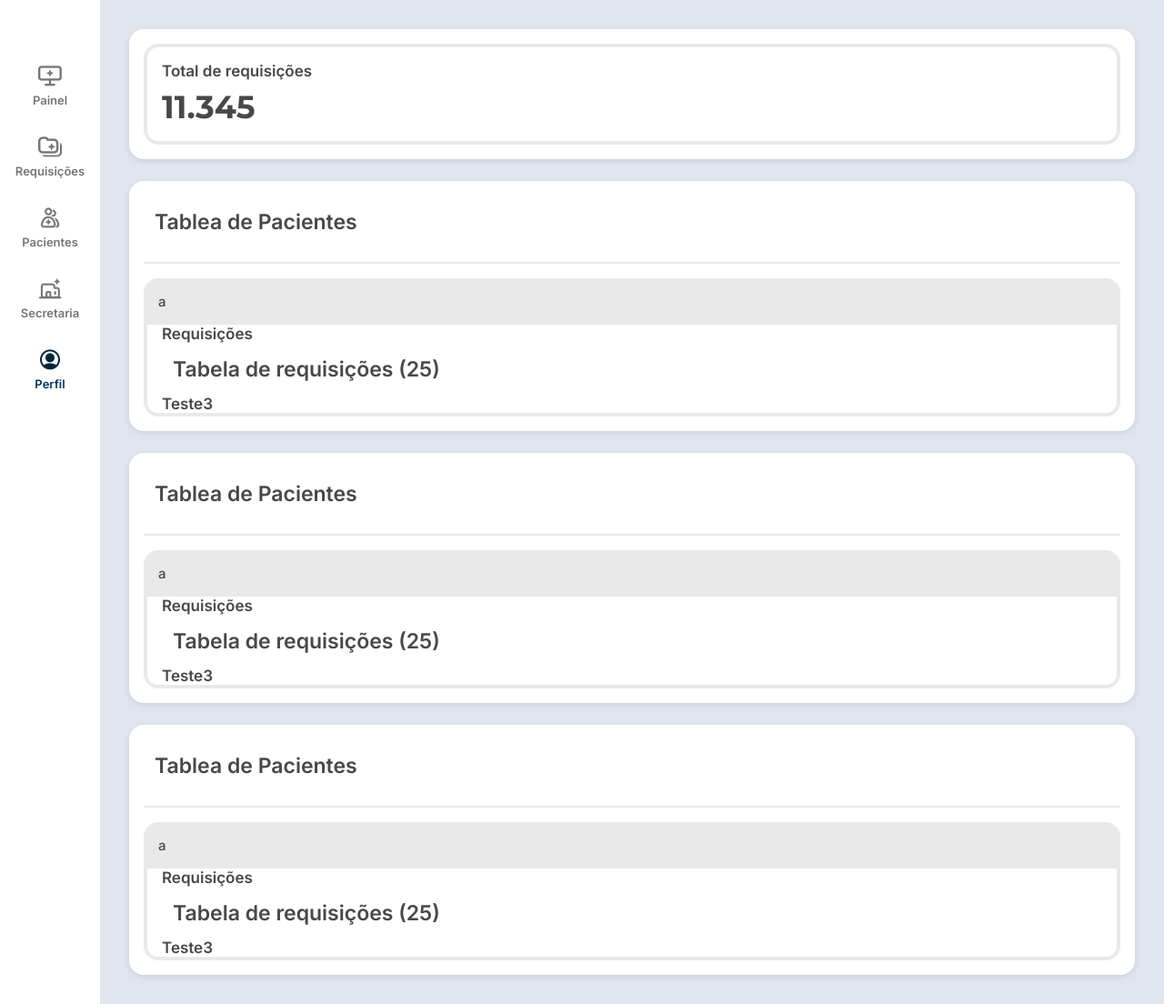
After one commit to matheeus4568/Salus-System-Projeto-Integrador, a Django app: page / in a window 1280 px wide. The commit adds this page. Shown: the whole page at 91% size. Run offline with Django 5.2, Linux system fonts and the light colour scheme; some web fonts are replaced.

Commit message:
wip: sidebar

```diff
--- /dev/null
+++ b/SalusSystem/m_views.py
@@ -0,0 +1,4 @@
+from django.shortcuts import render
+
+def teste(request):
+    return render(request, 'm_teste.html')
--- a/SalusSystem/urls.py
+++ b/SalusSystem/urls.py
@@ -16,7 +16,9 @@ Including another URLconf
 """
 from django.contrib import admin
 from django.urls import path
+from .m_views import *
 
 urlpatterns = [
     path('admin/', admin.site.urls),
+    path('', teste, name='teste'),
 ]
--- /dev/null
+++ b/static/css/components/sidebar.css
@@ -0,0 +1,49 @@
+.sidebar{
+    background-color: var(--white);
+
+    width: 110px;
+    height: 100vh;
+    padding: var(--spacing-xxl) var(--spacing-md);
+}
+
+.sidebar-menu {
+    display: flex;
+    flex-direction: column;
+    gap: var(--spacing-md);
+}
+
+.sidebar-item {
+    height: 62px;
+
+    display: flex;
+    flex-direction: column;
+    justify-content: center;
+    align-items: center;
+    gap: var(--spacing-sm);
+}
+
+.sidebar-link {
+    border-radius: var(--border-radius-md);
+    width: 100%;
+    height: 100%;
+
+    display: flex;
+    flex-direction: column;
+    justify-content: center;
+    align-items: center;
+    gap: var(--spacing-sm);
+}
+
+.sidebar-link:hover {
+    background-color: var(--light-gray);
+}
+
+.sidebar-link:active {
+    background-color: var(--mid-light-gray);
+}
+
+.sidebar-label {
+    font-size: var(--fs-xs);
+    font-weight: var(--fw-semibold);
+    color: var(--mid-gray);
+}
--- a/static/css/icon_moon.css
+++ b/static/css/icon_moon.css
@@ -19,6 +19,7 @@
   font-variant: normal;
   text-transform: none;
   line-height: 1;
+  font-size: 22px;
 
   /* Better Font Rendering =========== */
   -webkit-font-smoothing: antialiased;
@@ -30,261 +31,196 @@
 }
 .icon-duas-setas-direita:before {
   content: "\e901";
-  color: #767676;
 }
 .icon-duas-setas-esquerda:before {
   content: "\e902";
-  color: #767676;
 }
 .icon-tres-pontos:before {
   content: "\e903";
-  color: #767676;
 }
 .icon-sessenta-mais:before {
   content: "\e904";
-  color: #767676;
 }
 .icon-mao-alergica:before {
   content: "\e905";
-  color: #767676;
 }
 .icon-atencao:before {
   content: "\e906";
-  color: #767676;
 }
 .icon-baixar:before {
   content: "\e907";
-  color: #767676;
 }
 .icon-cadeado-chave:before {
   content: "\e908";
-  color: #767676;
 }
 .icon-calendario:before {
   content: "\e909";
-  color: #767676;
 }
 .icon-casa:before {
   content: "\e90a";
-  color: #767676;
 }
 .icon-celular:before {
   content: "\e90b";
-  color: #767676;
 }
 .icon-checkbox-vazio:before {
   content: "\e90c";
-  color: #767676;
 }
 .icon-checkbox-marcado:before {
   content: "\e90d";
-  color: #767676;
 }
 .icon-perigo:before {
   content: "\e90e";
-  color: #767676;
 }
 .icon-cadeirante:before {
   content: "\e90f";
-  color: #767676;
 }
 .icon-recente-x:before {
   content: "\e910";
-  color: #767676;
 }
 .icon-cartao:before {
   content: "\e911";
-  color: #767676;
 }
 .icon-email:before {
   content: "\e912";
-  color: #767676;
 }
 .icon-check:before {
   content: "\e913";
-  color: #767676;
 }
 .icon-folha:before {
   content: "\e914";
-  color: #767676;
 }
 .icon-circulo-triangulo-quadrado:before {
   content: "\e915";
-  color: #767676;
 }
 .icon-gravidez:before {
   content: "\e916";
-  color: #767676;
 }
 .icon-impressora:before {
   content: "\e917";
-  color: #767676;
 }
 .icon-informacao:before {
   content: "\e918";
-  color: #767676;
 }
 .icon-lapis:before {
   content: "\e919";
-  color: #767676;
 }
 .icon-linha-horizontal:before {
   content: "\e91a";
-  color: #767676;
 }
 .icon-lixo:before {
   content: "\e91b";
-  color: #767676;
 }
 .icon-lupa:before {
   content: "\e91c";
-  color: #767676;
 }
 .icon-estrela-quatro-pontas:before {
   content: "\e91d";
-  color: #767676;
 }
 .icon-medico:before {
   content: "\e91e";
-  color: #767676;
 }
 .icon-olho-aberto:before {
   content: "\e91f";
-  color: #767676;
 }
 .icon-olho-fechado:before {
   content: "\e920";
-  color: #767676;
 }
 .icon-fita:before {
   content: "\e921";
-  color: #767676;
 }
 .icon-pessoa:before {
   content: "\e922";
-  color: #767676;
 }
 .icon-pessoa-mais:before {
   content: "\e923";
-  color: #767676;
 }
 .icon-pessoa-x:before {
   content: "\e924";
-  color: #767676;
 }
 .icon-pessoas-salus:before {
   content: "\e925";
-  color: #767676;
 }
 .icon-pessoas-salus-marcado:before {
   content: "\e926";
-  color: #767676;
 }
-.icon-painel:before {
+.icon-monitor:before {
   content: "\e927";
-  color: #767676;
 }
-.icon-Painel-marcado:before {
+.icon-monitor-marcado:before {
   content: "\e928";
-  color: #767676;
 }
 .icon-circulo:before {
   content: "\e929";
-  color: #767676;
 }
 .icon-perfil:before {
   content: "\e92a";
-  color: #767676;
 }
 .icon-perfil-marcado:before {
   content: "\e92b";
-  color: #767676;
 }
 .icon-prancheta:before {
   content: "\e92c";
-  color: #767676;
 }
 .icon-triangulo-cima-e-baixo:before {
   content: "\e92d";
-  color: #767676;
 }
 .icon-folder:before {
   content: "\e92e";
-  color: #767676;
 }
 .icon-folder-mais:before {
   content: "\e92f";
-  color: #767676;
 }
 .icon-folder-x:before {
   content: "\e930";
-  color: #767676;
 }
 .icon-folder-check:before {
   content: "\e931";
-  color: #767676;
 }
 .icon-folder-estrela:before {
   content: "\e932";
-  color: #767676;
 }
 .icon-folder-circulo:before {
   content: "\e933";
-  color: #767676;
 }
 .icon-folder-seta-baixo:before {
   content: "\e934";
-  color: #767676;
 }
 .icon-folder-seta-cima:before {
   content: "\e935";
-  color: #767676;
 }
 .icon-folders-salus:before {
   content: "\e936";
-  color: #767676;
 }
 .icon-folders-salus-marcado:before {
   content: "\e937";
-  color: #767676;
 }
 .icon-secretaria-salus:before {
   content: "\e938";
-  color: #767676;
 }
 .icon-secretaria-salus-marcado:before {
   content: "\e939";
-  color: #767676;
 }
 .icon-chevron-baixo:before {
   content: "\e93a";
-  color: #767676;
 }
 .icon-chevron-cima:before {
   content: "\e93b";
-  color: #767676;
 }
 .icon-chevron-direita:before {
   content: "\e93c";
-  color: #767676;
 }
 .icon-chevron-esquerda:before {
   content: "\e93d";
-  color: #767676;
 }
 .icon-onda:before {
   content: "\e93e";
-  color: #767676;
 }
 .icon-quadrado-marcado:before {
   content: "\e93f";
-  color: #767676;
 }
 .icon-pessoa-salus:before {
   content: "\e940";
-  color: #767676;
 }
 .icon-x:before {
   content: "\e941";
-  color: #767676;
 }
--- a/static/css/layout.css
+++ b/static/css/layout.css
@@ -2,3 +2,32 @@
 LAYOUT.CSS
 Layout base das páginas
 =============================================================*/
+
+aside {
+    grid-area: aside;
+    background-color: var(--white);
+}
+
+header {
+    grid-area: header;
+    background-color: var(--white);
+}
+
+main {
+    grid-area: main;
+
+    display: flex;
+    flex-direction: column;
+    padding: var(--spacing-xl);
+    gap: var(--spacing-lg);
+}
+
+body {
+    display: grid;
+    grid-template-areas:
+        "aside header"
+        "aside main"
+        "aside main";
+    grid-template-columns: auto 1fr;
+    grid-template-rows: auto 1fr 1fr;
+}
--- a/templates/base.html
+++ b/templates/base.html
@@ -5,14 +5,28 @@
     <meta charset="UTF-8">
     <meta name="viewport" content="width=device-width, initial-scale=1.0">
     <link rel="stylesheet" href="{% static 'css/base.css' %}">
+    <link rel="stylesheet" href="{% static 'css/layout.css' %}">
     <link rel="stylesheet" href="{% static 'css/icon_moon.css' %}">
     {% block extra_css %}{% endblock %}
     <title>{% block title %}{{ title|default:"Untitled Page" }}{% endblock %}</title>
 </head>
 
 <body>
+    <aside>
+        {% block aside %}
+
+        {% endblock %}
+    </aside>
+
+    <header>
+        {% block header %}
+
+        {% endblock %}
+    </header>
+
     <main>
         {% block main %}
+
         {% endblock %}
     </main>
 </body>
--- /dev/null
+++ b/templates/components/icone.html
@@ -0,0 +1 @@
+<span class="{{ icon|default:'icon-estrela-quatro-pontas' }}" style="color: {{ color|default:'var(--mid-gray)' }};"></span>
--- /dev/null
+++ b/templates/components/sidebar.html
@@ -0,0 +1,59 @@
+<nav class="sidebar">
+    <ul class="sidebar-menu">
+        <li class="sidebar-item">
+            {% if not painel %}
+                <a href="#" class="sidebar-link">
+                    {% include 'components/icone.html' with icon='icon-monitor' %}
+                    <span class="sidebar-label">Painel</span>
+                </a>
+            {% else %}
+                {% include 'components/icone.html'  with  icon='icon-monitor-marcado' color='var(--darker-blue)' %}></span>
+                <span class="sidebar-label" style="color: var(--dark-blue);">Painel</span>
+            {% endif %}
+        </li>
+        <li class="sidebar-item">
+            {% if not requisicoes %}
+            <a href="#" class="sidebar-link">
+                {% include 'components/icone.html'  with  icon='icon-folders-salus'%}
+                <span class="sidebar-label">Requisições</span>
+            </a>
+            {% else %}
+                {% include 'components/icone.html'  with  icon='icon-folders-salus-marcado' color='var(--darker-blue)' %}
+                <span class="sidebar-label" style="color: var(--dark-blue);">Requisições</span>
+            {% endif %}
+        </li>
+        <li class="sidebar-item">
+            {% if not pacientes %}
+            <a href="#" class="sidebar-link">
+                {% include 'components/icone.html'  with  icon='icon-pessoas-salus'%}
+                <span class="sidebar-label">Pacientes</span>
+            </a>
+            {% else %}
+                {% include 'components/icone.html'  with  icon='icon-pessoas-salus-marcado' color='var(--darker-blue)' %}
+                <span class="sidebar-label" style="color: var(--dark-blue);">Pacientes</span>
+            {% endif %}
+        </li>
+        <li class="sidebar-item">
+            {% if not secretaria %}
+            <a href="#" class="sidebar-link">
+                {% include 'components/icone.html'  with  icon='icon-secretaria-salus'%}
+                <span class="sidebar-label">Secretaria</span>
+            </a>
+            {% else %}
+                {% include 'components/icone.html'  with  icon='icon-secretaria-salus-marcado' color='var(--darker-blue)' %}
+                <span class="sidebar-label" style="color: var(--dark-blue);">Secretaria</span>
+            {% endif %}
+        </li>
+        <li class="sidebar-item">
+            {% if not perfil %}
+            <a href="#" class="sidebar-link">
+                {% include 'components/icone.html'  with  icon='icon-perfil'%}
+                <span class="sidebar-label">Perfil</span>
+            </a>
+            {% else %}
+                {% include 'components/icone.html'  with  icon='icon-perfil-marcado' color='var(--darker-blue)' %}
+                <span class="sidebar-label" style="color: var(--dark-blue);">Perfil</span>
+            {% endif %}
+        </li>
+    </ul>
+</nav>
--- /dev/null
+++ b/templates/m_teste.html
@@ -0,0 +1,62 @@
+{% extends "base.html" %}
+{% load static %}
+
+{% block extra_css %}
+    <link rel="stylesheet" href="{% static 'css/components/sidebar.css' %}">
+{% endblock %}
+
+{% block aside %}
+    <nav>
+        {% include "components/sidebar.html" with perfil=True %}
+    </nav>
+{% endblock %}
+
+{% block main %}
+    <div class="container">
+        <div class="container-border">
+            <h3>Total de requisições</h3>
+            <h4>11.345</h4>
+        </div>
+    </div>
+
+    <div class="container">
+        <h2>Tablea de Pacientes</h2>
+        <hr>
+        <div>
+            <div class="container-filter-top"><p>a</p></div>
+            <div class="container-filter-bottom">
+                <h1>Requisições</h1>
+                <h2>Tabela de requisições (25)</h2>
+                <h3>Teste3</h3>
+            </div>
+        </div>
+    </div>
+
+    <div class="container">
+        <h2>Tablea de Pacientes</h2>
+        <hr>
+        <div>
+            <div class="container-filter-top"><p>a</p></div>
+            <div class="container-filter-bottom">
+                <h1>Requisições</h1>
+                <h2>Tabela de requisições (25)</h2>
+                <h3>Teste3</h3>
+            </div>
+        </div>
+    </div>
+
+    <div class="container">
+        <h2>Tablea de Pacientes</h2>
+        <hr>
+        <div>
+            <div class="container-filter-top"><p>a</p></div>
+            <div class="container-filter-bottom">
+                <h1>Requisições</h1>
+                <h2>Tabela de requisições (25)</h2>
+                <h3>Teste3</h3>
+            </div>
+        </div>
+    </div>
+
+
+{% endblock %}
```
